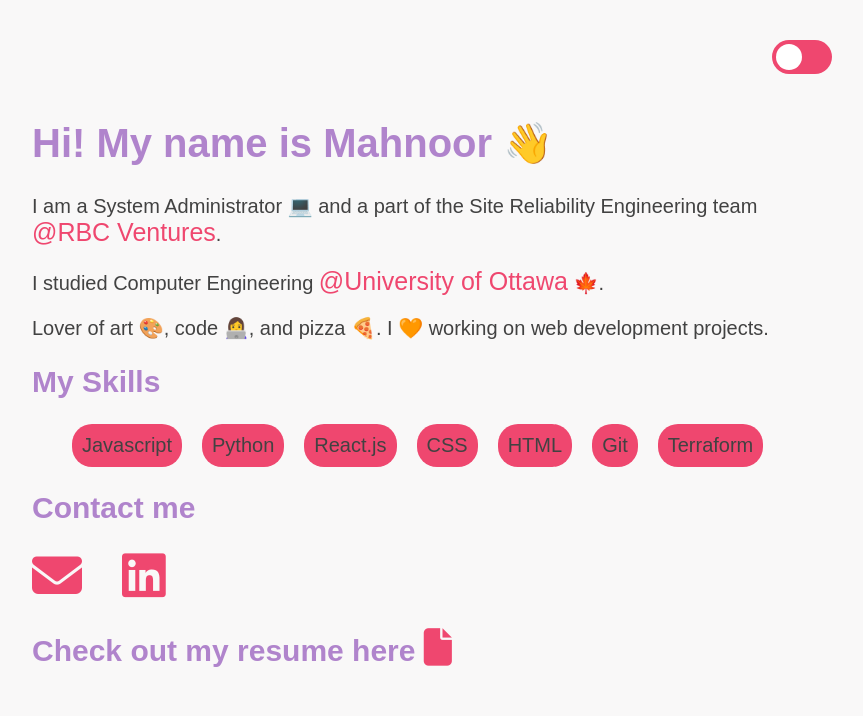
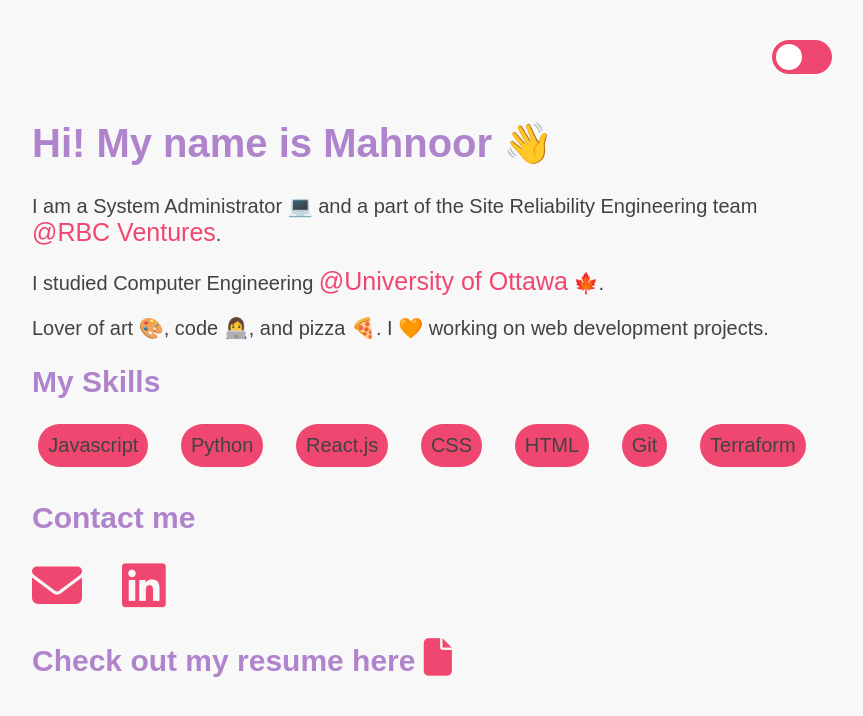
Before and after one commit to mahnoorcheema/personal-website, a plain HTML site: page public/index.html in a window 1280 px wide. Shown: the whole page, without its empty margins (208-1071 px from the left). Drawn offline with Linux system fonts and the light colour scheme; a web font is replaced by a local one.

Commit message:
Fixes the pills in skills list to be more evenly spaced

```diff
--- a/public/styles.css
+++ b/public/styles.css
@@ -125,13 +125,17 @@ h1 {
       list-style-type: none;
       display: flex;
       flex-direction: row;
+      flex-wrap: wrap;
+      justify-content: space-around;
+      padding: 0;
   }
 
   .skills-list > li {
       background-color: var(--primary-color);
-      border-radius: 1em;
+      border-radius: 1000px;
       margin-right: 1em;
-      padding:0.5em;
+      margin-bottom: 0.5em;
+      padding: 0.5em;
   }
 
   /* Animation on clicakbale items */
```
